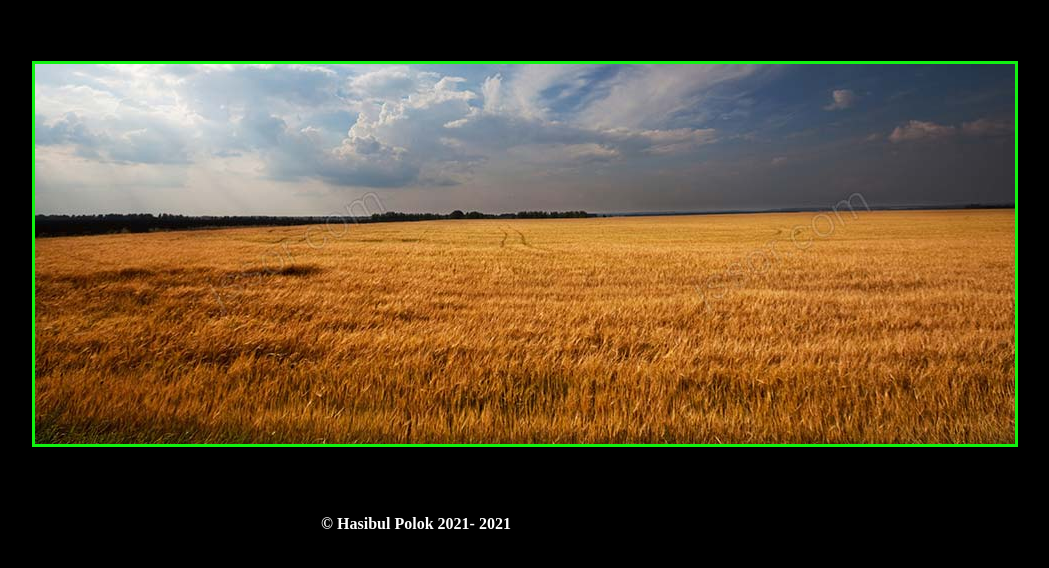
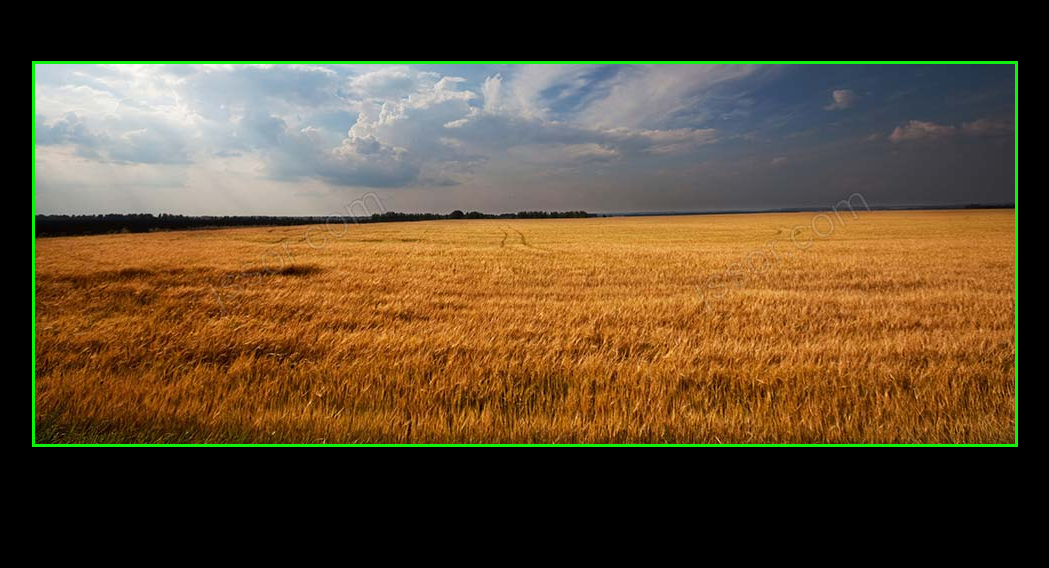
Before and after one commit to hasibulpolok/simpleJsSlider, a plain HTML site: page index.html in a window 1280 px wide. Shown: the part 70-638 px from the top of the page, without its empty margins (224-1273 px from the left). Drawn offline with Linux system fonts and the light colour scheme.

Commit message:
some html removed

```diff
--- a/index.html
+++ b/index.html
@@ -15,9 +15,9 @@
     <div>
         <img id="slider-img" src="img/pic-1.jpg" alt="slider-pic-1">
     </div>
-    <footer>&copy; Hasibul Polok 2021-
+    <!-- <footer>&copy; Hasibul Polok 2021-
         <script>document.write(new Date().getFullYear())</script>
-    </footer>
+    </footer> -->
     <script src="js/slider.js"></script>
 </body>
 
```
